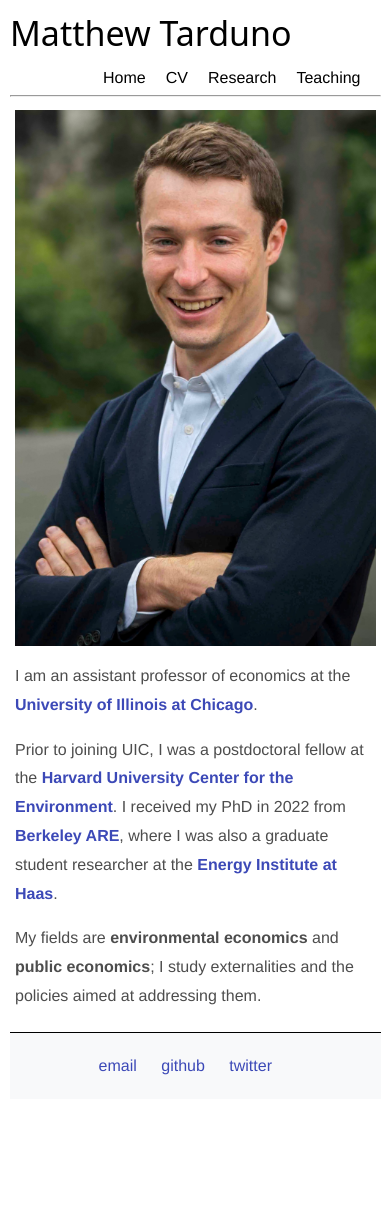
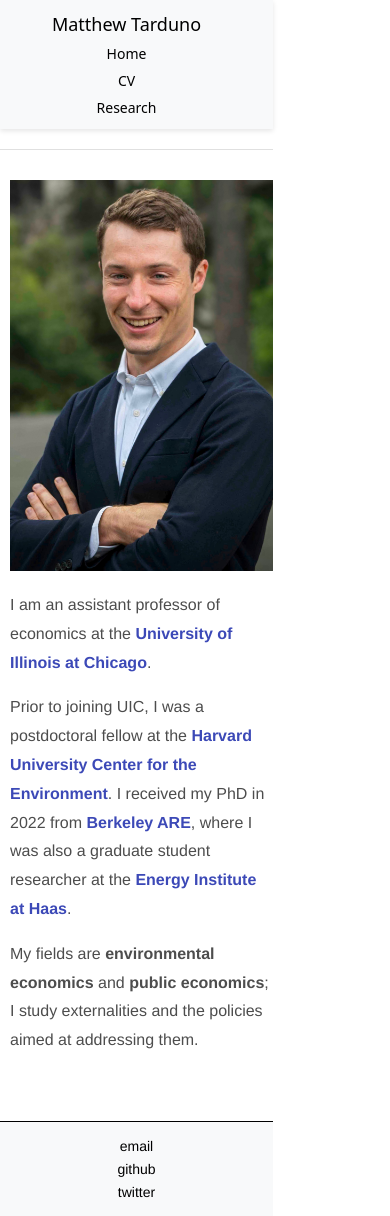
Before and after one commit to Matt-Tarduno/Matt-Tarduno.github.io, a Jekyll site: the page mobile/index.html, which Jekyll copies as it is, in a window 390 px wide. Built offline with Jekyll 4.4.1, drawn with Linux system fonts in a browser that asks for light colours; before the commit the page ends 1109 px from its top, so only the background shows below that.

Commit message:
Update index.html

```diff
--- a/mobile/index.html
+++ b/mobile/index.html
@@ -1,39 +1,63 @@
----
-layout: default
-title: Matt Tarduno
-sitemap:
-    priority: 1.0
-    changefreq: 'monthly'
-    lastmod: 2017-05-08T12:49:30-05:00
----
-
+<!DOCTYPE html>
+<html>
   <head>
+    <title>Matt Tarduno</title>
+    <!-- link to main stylesheet -->
+    <link rel="stylesheet" type="text/css" href="/css/main.css">
+    <link rel="shortcut icon" type="image/png" href="favicon_m.png">
     <meta name="viewport" content="width=device-width, initial-scale=1">
-    <link rel="shortcut icon" type="image/png" href="mt.png">
     <style>
-        /* General styles */
+      /* General layout and padding styles */
       body {
         font-family: Arial, sans-serif;
-            margin: 5px;
-            padding: 5px;
-            width: 95%; /* Ensure body takes up full width  */
+        margin: 0;
+        padding: 0;
+        box-sizing: border-box;
+        overflow-x: hidden; /* Prevent horizontal scroll on small devices */
       }
 
-        /* Header styling */
-        header {
-            padding: 10px 20px; /* Add padding around the header */
-            background-color: #f8f9fa; /* Light background for the header */
+      .topnav {
+        background-color: #f8f9fa;
+        display: flex;
+        flex-direction: column; /* Stack vertically */
+        align-items: center; /* Center horizontally */
+        padding: 15px 30px;
+        box-shadow: 0 2px 5px rgba(0, 0, 0, 0.1);
         text-align: center;
       }
-
-        /* Footer styling */
-        footer {
-            padding: 10px 20px; /* Padding around the footer */
-            background-color: #f8f9fa; /* Light background for the footer */
-            text-align: center;
+      .topnav .name {
+        font-size: 24px;
+        font-family: 'Noto Sans', sans-serif;
+        font-weight: 400;
+        color: black;
+        text-decoration: none;
+        margin-bottom: 10px; /* Space between name and nav links */
+      }
+      .topnav .nav-links {
+        display: flex;
+        gap: 20px; /* Space between navigation links */
+      }
+      .topnav .nav-links a {
+        font-size: 18px;
+        font-family: 'Noto Sans', sans-serif;
+        font-weight: 400;
+        color: black;
+        text-decoration: none;
+      }
+      hr {
+        margin: 20px 0;
+        border: 0;
+        border-top: 1px solid #e0e0e0;
       }
 
-        /* Responsive content */
+      /* Main content area */
+      .main-content {
+        width: 100%; /* Ensure the content takes up the full width */
+        padding: 15px 10px; /* Reduce padding to maximize the use of space */
+        margin: 0; /* Remove margin to ensure it takes up the full width */
+      }
+
+      /* Content specific styles */
       .content {
         padding: 10px 15px; /* Padding around the content */
         text-align: left;
@@ -46,7 +70,7 @@
         max-width: 100%; /* Image takes full width */
         height: auto;
         display: block;
-            margin: 0 auto; /* Center the image */
+        margin: 0 auto 20px auto; /* Center the image with bottom margin */
       }
 
       /* Paragraph text styling */
@@ -55,14 +79,53 @@
         line-height: 1.8; /* Comfortable line spacing */
       }
 
-        /* Mobile-specific styles */
-        @media screen and (max-width: 768px) {
-            header {
-                padding: 10px 15px; /* Slightly less padding for smaller screens */
+      footer {
+        background-color: #f8f9fa;
+        padding: 5px;
+        text-align: center;
+        margin-top: 40px;
       }
 
-            footer {
-                padding: 10px 15px; /* Slightly less padding for smaller screens */
+      footer ul {
+        list-style-type: none;
+        padding: 0;
+        margin: 0;
+      }
+
+      footer ul li {
+        display: inline-block;
+        margin: 0 5px;
+      }
+
+      footer ul li a {
+        font-size: 20px;
+        color: black;
+        text-decoration: none;
+      }
+
+      footer ul li a:hover {
+        text-decoration: underline;
+      }
+
+      /* Responsive design */
+      @media screen and (max-width: 768px) {
+        .topnav {
+          padding: 15px 25px;
+        }
+        .topnav .name {
+          font-size: 20px;
+          margin-bottom: 8px;
+        }
+        .topnav .nav-links {
+          flex-direction: column; /* Stack nav links vertically on smaller screens */
+          gap: 8px;
+        }
+        .topnav .nav-links a {
+          font-size: 16px;
+        }
+
+        .main-content {
+          padding: 15px 5px;
         }
 
         .content {
@@ -74,37 +137,88 @@
         p {
           font-size: 18px; /* Slightly smaller text on mobile */
         }
+
+        footer {
+          padding: 10px;
         }
 
-        /* Styles for very small screens */
-        @media screen and (max-width: 480px) {
-            p {
-                font-size: 16px; /* Even smaller text on very small screens */
+        footer ul li {
+          display: block;
+          margin: 10px 0;
         }
 
-            header {
-                padding: 8px 10px; /* Smaller padding on very small screens */
+        footer ul li a {
+          font-size: 16px;
+        }
       }
 
-            footer {
-                padding: 8px 10px; /* Smaller padding on very small screens */
+      /* Very small screens */
+      @media screen and (max-width: 480px) {
+        .topnav {
+          padding: 12px 20px;
+        }
+        .topnav .name {
+          font-size: 18px;
+        }
+        .topnav .nav-links a {
+          font-size: 14px;
+        }
+
+        .main-content {
+          padding: 5px;
         }
 
         .content {
           padding: 5px; /* Reduce padding on very small screens */
         }
+
+        p {
+          font-size: 16px; /* Even smaller text on very small screens */
+        }
+
+        footer {
+          padding: 10px;
+        }
+
+        footer ul li {
+          margin: 5px 0;
+        }
+
+        footer ul li a {
+          font-size: 14px;
+        }
       }
     </style>
   </head>
-
   <body>
 
+  <div class="topnav">
+    <a href="/" class="name">Matthew Tarduno</a>
+    <div class="nav-links">
+      <a href="/">Home</a>
+      <a href="/cv">CV</a>
+      <a href="/research">Research</a>
+    </div>
+  </div>
+
+    <hr>
+
+    <div class="main-content">
       <div class="content">
         <!-- Content goes here -->
         <img src="https://matt-tarduno.github.io/assets/headshot.jpg" alt="Matt Tarduno headshot">
-        <p>I am an assistant professor of economics at the <a href="https://environment.harvard.edu/" target="_blank"><strong>University of Illinois at Chicago</strong></a>.</p>
-        <p>Prior to joining UIC, I was a postdoctoral fellow at the <a href="https://econ.uic.edu/" target="_blank"><strong>Harvard University Center for the Environment</strong></a>. I received my PhD in 2022 from <a href="https://are.berkeley.edu/" target="_blank"><strong>Berkeley ARE</strong></a>, where I was also a graduate student researcher at the <a href="https://ei.haas.berkeley.edu/" target="_blank"><strong>Energy Institute at Haas</strong></a>.</p>
+        <p>I am an assistant professor of economics at the <a href="https://econ.uic.edu/" target="_blank"><strong>University of Illinois at Chicago</strong></a>.</p>
+        <p>Prior to joining UIC, I was a postdoctoral fellow at the <a href="https://environment.harvard.edu/" target="_blank"><strong>Harvard University Center for the Environment</strong></a>. I received my PhD in 2022 from <a href="https://are.berkeley.edu/" target="_blank"><strong>Berkeley ARE</strong></a>, where I was also a graduate student researcher at the <a href="https://ei.haas.berkeley.edu/" target="_blank"><strong>Energy Institute at Haas</strong></a>.</p>
         <p>My fields are <strong>environmental economics</strong> and <strong>public economics</strong>; I study externalities and the policies aimed at addressing them.</p>
       </div>
+    </div><!-- /.main-content -->
 
+    <footer>
+      <ul>
+        <li><a href="mailto:tarduno@uic.edu">email</a></li>
+        <li><a href="https://github.com/Matt-Tarduno" target="_blank">github</a></li>
+        <li><a href="https://twitter.com/matttarduno" target="_blank">twitter</a></li>
+      </ul>
+    </footer>
   </body>
+</html>
```
Lines whose indentation alone changed are shown as unchanged.
